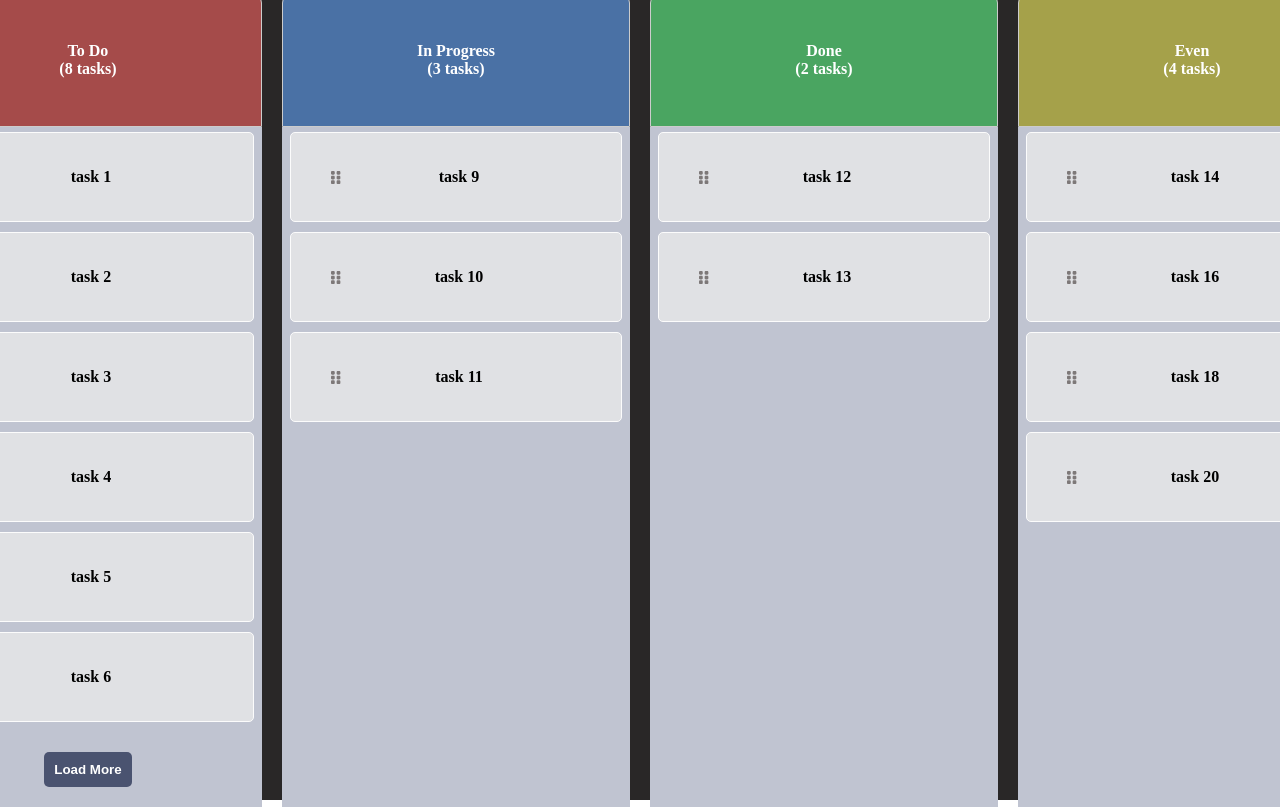
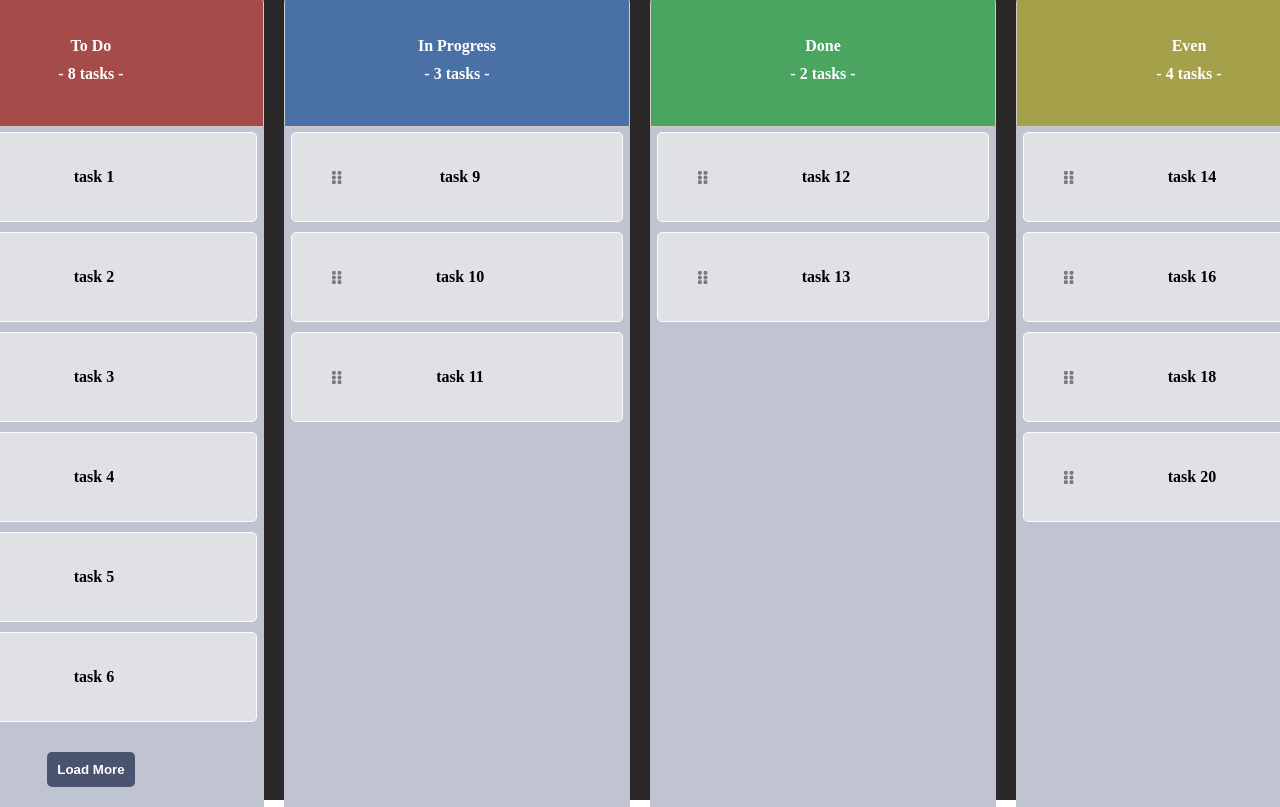
Before and after one commit to demetgas/drag-drop-vue, a Vue app: page / in a window 1280 px wide. Shown: the top 807 px of the page. Built offline with nearby package versions, Linux system fonts and the light colour scheme.

Commit message:
added condition

```diff
--- a/src/components/TaskCard.vue
+++ b/src/components/TaskCard.vue
@@ -8,8 +8,17 @@
     >
       <div class="title" :style="{ backgroundColor: dataItem.backgroundColor }">
         <div class="titleName">{{ dataItem.id }}</div>
-        <div v-if="dataItem.tasks.length>0" class="titleName">({{ dataItem.tasks.length}} tasks)</div>
-
+        <div class="titleName">
+          -
+          {{
+            dataItem.tasks.length === 0
+              ? "No tasks available"
+              : dataItem.tasks.length === 1
+              ? "1 task"
+              : dataItem.tasks.length + " tasks"
+          }}
+          -
+        </div>
       </div>
       <div
         class="list"
@@ -195,11 +204,15 @@ export default {
   border-radius: 10px;
 }
 .title {
-  padding: 48px;
+  padding: 43px;
+  align-items: center;
   border-top-left-radius: 10px;
   border-top-right-radius: 10px;
   border: 1px solid #ccc;
   text-align: center;
+  display: flex;
+  flex-direction: column;
+  gap: 10px;
 }
 .titleName {
   font-weight: bold;
```
